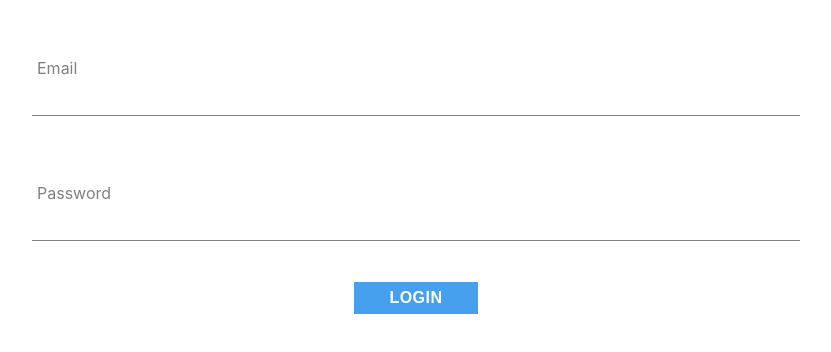
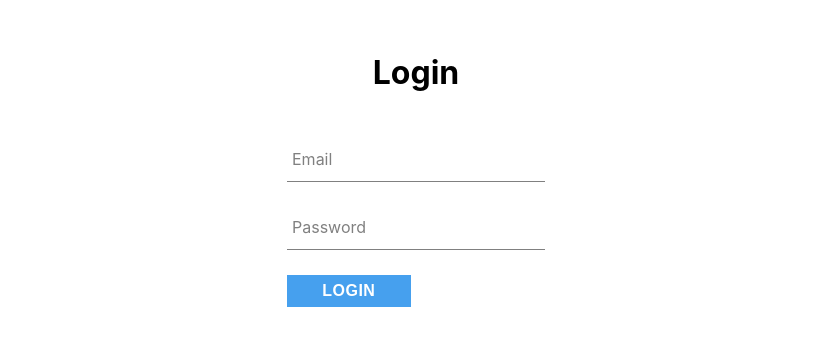
Before and after one commit to dragon3h/funparty-reactts-01, a React (Create React App) app: page / in a window 1280 px wide. Shown: the top 352 px of the page, without its empty margins (224-1055 px from the left). Built offline with nearby package versions, Linux system fonts and the light colour scheme.

Commit message:
added Lodash and handleSubmit

```diff
--- a/package.json
+++ b/package.json
@@ -9,11 +9,13 @@
     "@types/enzyme": "^3.10.7",
     "@types/enzyme-adapter-react-16": "^1.0.6",
     "@types/jest": "^24.0.0",
+    "@types/lodash": "^4.14.161",
     "@types/node": "^12.0.0",
     "@types/prettier": "^2.1.1",
     "@types/react": "^16.9.0",
     "@types/react-dom": "^16.9.0",
     "@types/react-test-renderer": "^16.9.3",
+    "lodash": "^4.17.20",
     "node": "^14.13.0",
     "react": "^16.13.1",
     "react-dom": "^16.13.1",
--- /dev/null
+++ b/src/components/assets/user.json
@@ -0,0 +1,17 @@
+[
+  {
+    "id": 1,
+    "email": "romr@mail.com",
+    "password": "123"
+  },
+  {
+    "id": 2,
+    "email": "user@mail.com",
+    "password": "123"
+  },
+  {
+    "id": 3,
+    "email": "test@mail.com",
+    "password": "123"
+  }
+]
--- a/src/components/login/login.component.tsx
+++ b/src/components/login/login.component.tsx
@@ -1,20 +1,42 @@
 import React from 'react';
+import _ from 'lodash';
 
 import './login.styles.scss';
 import FormInput from '../shared/form-input/form-input.component';
 import CustomBtn from '../shared/custom-button/custom-button.component';
+import users from '../assets/user.json';
 
 type LoginProps = {};
 
 type LoginState = {
   email: string,
-  password: string
+  password: string,
+  isAuth: boolean,
 };
 
 class Login extends React.Component<LoginProps, LoginState> {
   state = {
     email: '',
     password: '',
+    isAuth: false
+  };
+
+  handleSubmit = (event: React.SyntheticEvent) => {
+    event.preventDefault();
+    const email = this.state.email;
+    const pass = this.state.password;
+
+    _.each(users, (user: { id: number, email: string, password: string }) => {
+      if (user.email === email && user.password === pass) {
+        this.setState((state) => {
+          const result = {
+            ...state,
+            isAuth: true
+          }
+          return result;
+        });
+      }
+    });
   };
 
   handleChange = (event: React.FormEvent<HTMLInputElement>): void => {
@@ -30,11 +52,14 @@ class Login extends React.Component<LoginProps, LoginState> {
   render() {
     return (
         <div className="login">
-          <FormInput handleChange={this.handleChange} label={'Email'} name="email" value={this.state.email}
-                     attrType={'email'} required/>
-          <FormInput handleChange={this.handleChange} label={'Password'} name="password" value={this.state.password}
-                     attrType={'password'}/>
-          <CustomBtn type="submit">Login</CustomBtn>
+          <h1>Login</h1>
+          <form onSubmit={this.handleSubmit}>
+            <FormInput handleChange={this.handleChange} label={'Email'} name="email" value={this.state.email}
+                       attrType={'email'} required/>
+            <FormInput handleChange={this.handleChange} label={'Password'} name="password" value={this.state.password}
+                       attrType={'password'}/>
+            <CustomBtn type="submit">Login</CustomBtn>
+          </form>
         </div>
     );
   }
--- a/src/components/login/login.styles.scss
+++ b/src/components/login/login.styles.scss
@@ -4,6 +4,10 @@
   justify-content: center;
   align-items: center;
 
+  .input-group {
+    max-width: 30rem;
+  }
+
   .custom-button {
     display: block;
   }
```
Also changed, not shown: 1 other file (tests, documents, lock files or other folders).
